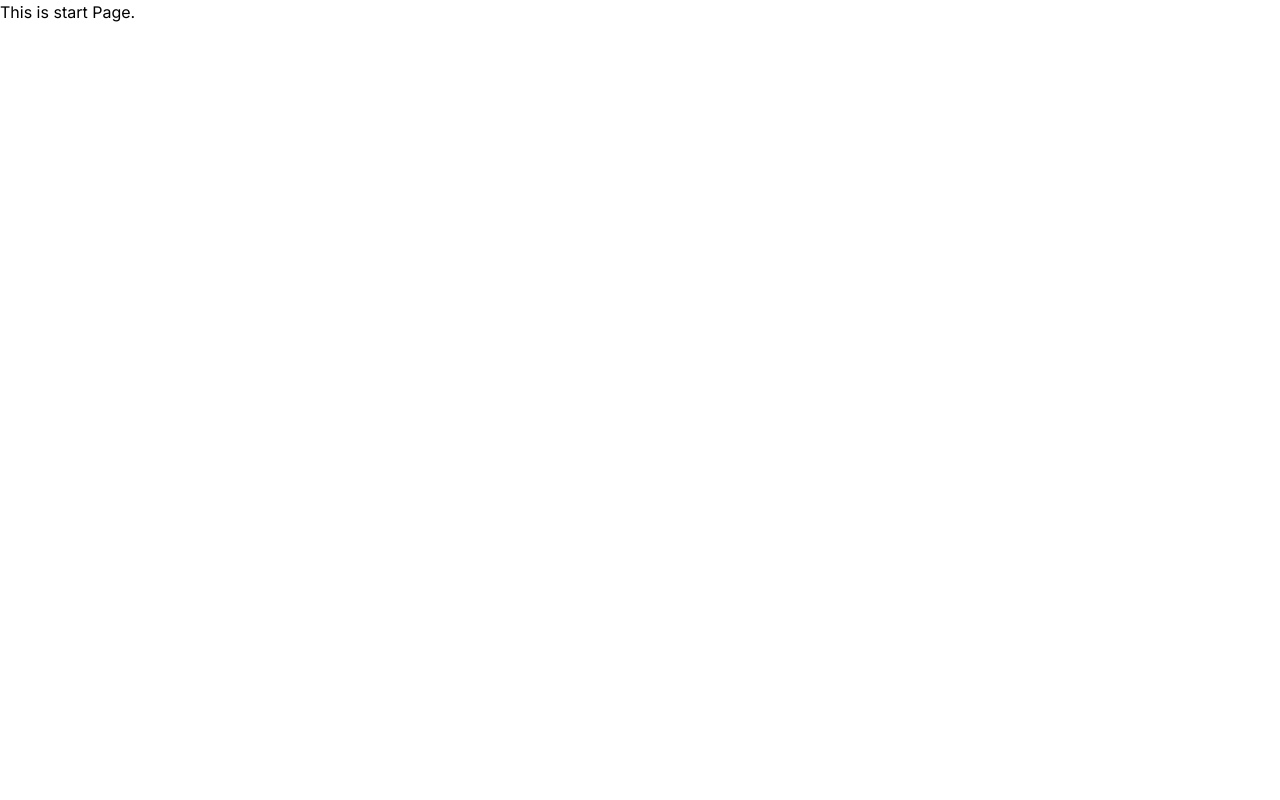
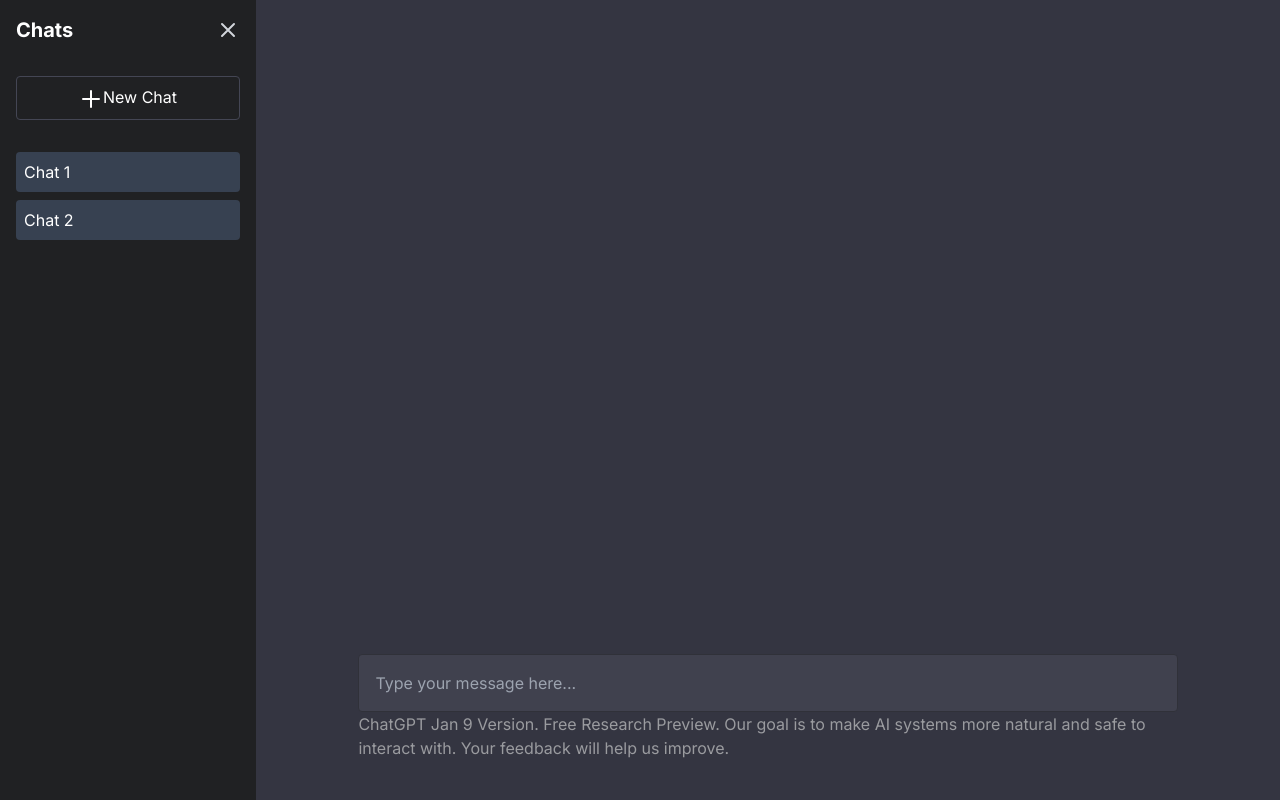
Before and after one commit to kyuukyuusheinmoe/chat-app, a Next.js app: page / in a window 1280 px wide. Built offline with nearby package versions, Linux system fonts and the light colour scheme.

Commit message:
add the start page

```diff
--- a/app/layout.tsx
+++ b/app/layout.tsx
@@ -1,6 +1,9 @@
 import type { Metadata } from "next";
 import { Inter } from "next/font/google";
 import "./globals.css";
+import SideBar from "@/containers/SideBar";
+import MainContentArea from "@/containers/MainContentArea";
+import clsx from "clsx";
 
 const inter = Inter({ subsets: ["latin"] });
 
@@ -16,7 +19,10 @@ export default function RootLayout({
 }>) {
   return (
     <html lang="en">
-      <body className={inter.className}>{children}</body>
+      <body className={clsx(inter.className, "flex")}>
+        <SideBar />
+        <MainContentArea />
+      </body>
     </html>
   );
 }
--- /dev/null
+++ b/containers/MainContentArea.tsx
@@ -0,0 +1,26 @@
+import React from "react";
+
+const MainContentArea = () => {
+  return (
+    <div className="bg-middle flex-grow flex flex-col relative">
+      <div className="flex-grow p-4 overflow-y-auto">
+        {/**Chat content will go here   */}
+      </div>
+      <div className="w-[80%] mx-auto mb-10">
+        <input
+          type="text"
+          id="promptInput"
+          className="w-full p-4 border border-[#303139] rounded bg-[#40414E] focus:outline-none text-white"
+          placeholder="Type your message here..."
+        />
+        <p className="text-grayFP">
+          ChatGPT Jan 9 Version. Free Research Preview. Our goal is to make AI
+          systems more natural and safe to interact with. Your feedback will
+          help us improve.
+        </p>
+      </div>
+    </div>
+  );
+};
+
+export default MainContentArea;
--- /dev/null
+++ b/containers/SideBar.tsx
@@ -0,0 +1,58 @@
+import React from "react";
+
+const SideBar = () => {
+  return (
+    <div
+      id="sidebar"
+      className="bg-[#202123] text-white h-screen w-64 min-w-64 flex flex-col transition-transform duration-300 transform sidebar-hidden">
+      <div className="flex items-center justify-between p-4">
+        <h1 className="text-xl font-bold">Chats</h1>
+        <button id="toggleSidebar" className="text-gray-300 hover:text-white">
+          <svg
+            className="w-6 h-6"
+            fill="none"
+            stroke="currentColor"
+            viewBox="0 0 24 24"
+            xmlns="http://www.w3.org/2000/svg">
+            <path
+              stroke-linecap="round"
+              stroke-linejoin="round"
+              stroke-width="2"
+              d="M6 18L18 6M6 6l12 12"></path>
+          </svg>
+        </button>
+      </div>
+      <button
+        id="newChat"
+        className="border-[1px] border-bright text-white p-2 m-4 rounded">
+        <svg
+          className="w-6 h-6 inline-block"
+          fill="none"
+          stroke="currentColor"
+          viewBox="0 0 24 24"
+          xmlns="http://www.w3.org/2000/svg">
+          <path
+            stroke-linecap="round"
+            stroke-linejoin="round"
+            stroke-width="2"
+            d="M12 4v16m8-8H4"></path>
+        </svg>
+        New Chat
+      </button>
+      <div className="flex-grow overflow-y-auto">
+        <ul id="chatHistory" className="p-4 space-y-2">
+          {/**<!-- Chat history items will go here --> **/}
+          <li className="p-2 bg-gray-700 rounded cursor-pointer hover:bg-gray-600">
+            Chat 1
+          </li>
+          <li className="p-2 bg-gray-700 rounded cursor-pointer hover:bg-gray-600">
+            Chat 2
+          </li>
+          {/**<!-- Add more chat items as needed -->**/}
+        </ul>
+      </div>
+    </div>
+  );
+};
+
+export default SideBar;
--- a/tailwind.config.ts
+++ b/tailwind.config.ts
@@ -4,6 +4,7 @@ const config: Config = {
   content: [
     "./pages/**/*.{js,ts,jsx,tsx,mdx}",
     "./components/**/*.{js,ts,jsx,tsx,mdx}",
+    "./containers/**/*.{js,ts,jsx,tsx,mdx}",
     "./app/**/*.{js,ts,jsx,tsx,mdx}",
   ],
   theme: {
```
